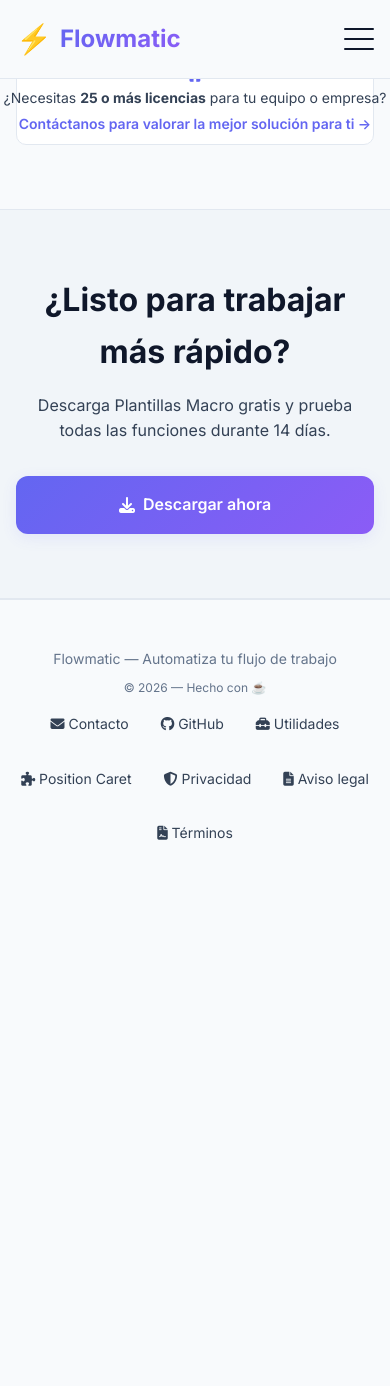
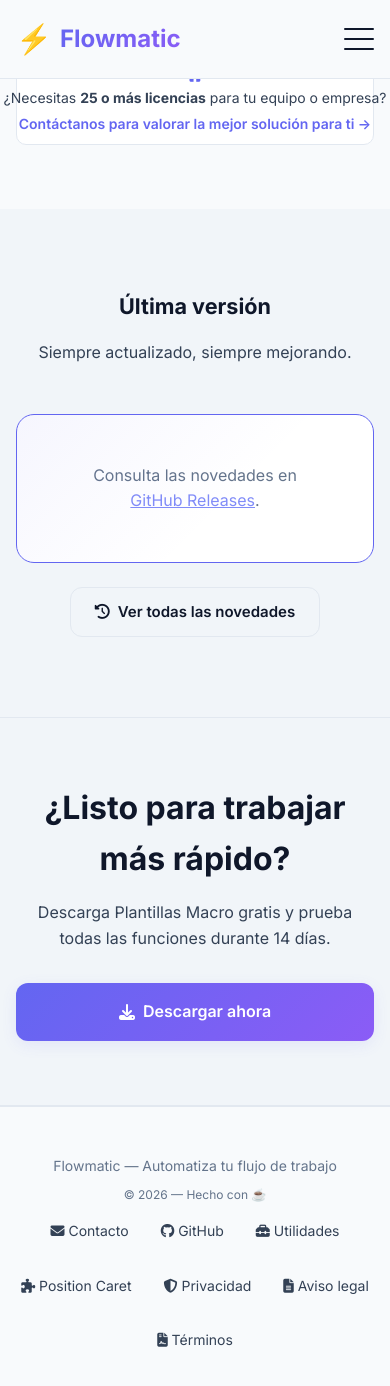
Before and after one commit to flowmaticc/flowmaticc.github.io, a Jekyll site: the page built from index.html, in a window 390 px wide and 1400 px high, scrolled down 6711 px. Shown: the top 1386 px of the window. Built offline with Jekyll 4.4.1, drawn with Linux system fonts in a browser that asks for light colours; nearby versions of some CDN libraries; comment, search, counter and statistics services are not loaded; before the commit the page ends 7603 px from its top, so only the background shows below that.

Commit message:
Add files via upload

```diff
--- a/_includes/navbar.html
+++ b/_includes/navbar.html
@@ -38,6 +38,9 @@
         </div>
       </div>
 
+      <a href="/novedades/" class="nav-link {% if page.nav_active == 'novedades' %}active{% endif %}">
+        <i class="fas fa-rocket"></i> Novedades
+      </a>
       <a href="https://github.com/joseqwrtt" target="_blank" class="nav-link">
         <i class="fab fa-github"></i> GitHub
       </a>
--- a/index.html
+++ b/index.html
@@ -451,6 +451,164 @@
   </div>
 </section>
 
+<!-- ══════════════════════════════════════════════════════
+     SECCIÓN: ÚLTIMA VERSIÓN (dinámica desde GitHub Releases)
+     ══════════════════════════════════════════════════════ -->
+<section class="latest-release-section" id="novedades">
+  <div class="container">
+    <div class="section-header">
+      <h2 class="section-title">Última versión</h2>
+      <p class="section-subtitle">Siempre actualizado, siempre mejorando.</p>
+    </div>
+    <div id="latest-release-widget" class="latest-release-widget">
+      <div class="latest-release-loading">
+        <span class="lrs-spinner"></span> Cargando información de versión…
+      </div>
+    </div>
+    <div style="text-align:center;margin-top:1.5rem">
+      <a href="/novedades/" class="btn btn-outline">
+        <i class="fas fa-history"></i> Ver todas las novedades
+      </a>
+    </div>
+  </div>
+</section>
+
+<style>
+.latest-release-section {
+  padding: 5rem 0;
+  background: var(--bg-secondary);
+}
+.latest-release-widget {
+  max-width: 720px;
+  margin: 0 auto;
+  background: var(--bg-card);
+  border: 1px solid var(--accent);
+  border-radius: 18px;
+  padding: 2rem 2.25rem;
+  position: relative;
+  overflow: hidden;
+}
+.latest-release-widget::before {
+  content: '';
+  position: absolute;
+  inset: 0;
+  background: linear-gradient(135deg, rgba(99,102,241,0.06) 0%, transparent 60%);
+  pointer-events: none;
+}
+.latest-release-loading {
+  text-align: center;
+  color: var(--text-muted);
+  font-size: 0.9rem;
+  display: flex;
+  align-items: center;
+  justify-content: center;
+  gap: 0.6rem;
+  padding: 1.5rem 0;
+}
+.lrs-spinner {
+  display: inline-block;
+  width: 16px; height: 16px;
+  border: 2px solid var(--border);
+  border-top-color: var(--accent);
+  border-radius: 50%;
+  animation: spin 0.8s linear infinite;
+}
+.lrw-top {
+  display: flex;
+  align-items: center;
+  justify-content: space-between;
+  flex-wrap: wrap;
+  gap: 0.75rem;
+  margin-bottom: 1rem;
+}
+.lrw-tag {
+  display: flex;
+  align-items: center;
+  gap: 0.6rem;
+}
+.lrw-tag h3 { font-size: 1.2rem; font-weight: 800; color: var(--text-primary); }
+.lrw-badge {
+  font-size: 0.65rem; font-weight: 700; letter-spacing: 0.5px;
+  text-transform: uppercase;
+  background: rgba(16,185,129,0.15); color: var(--success);
+  border: 1px solid rgba(16,185,129,0.3);
+  padding: 0.2rem 0.5rem; border-radius: 6px;
+}
+.lrw-date { font-size: 0.8rem; color: var(--text-muted); }
+.lrw-notes {
+  font-size: 0.875rem; color: var(--text-secondary);
+  line-height: 1.7; border-top: 1px solid var(--border);
+  padding-top: 1rem; margin-bottom: 1.25rem;
+}
+.lrw-notes ul { padding-left: 1.1rem; margin: 0.3rem 0; }
+.lrw-notes li { margin-bottom: 0.15rem; }
+.lrw-notes h1,.lrw-notes h2,.lrw-notes h3 {
+  font-size: 0.9rem; font-weight: 700;
+  color: var(--text-primary); margin: 0.75rem 0 0.3rem;
+}
+.lrw-notes code {
+  background: var(--bg-secondary); border: 1px solid var(--border);
+  border-radius: 4px; padding: 0.1em 0.35em; font-size: 0.83em;
+}
+.lrw-actions { display: flex; flex-wrap: wrap; gap: 0.6rem; }
+</style>
+
+<script src="https://cdnjs.cloudflare.com/ajax/libs/marked/11.2.0/marked.min.js"></script>
+<script>
+(function(){
+  const REPO = 'joseqwrtt/update_app';
+  const widget = document.getElementById('latest-release-widget');
+
+  fetch(`https://api.github.com/repos/${REPO}/releases/latest`, {
+    headers: { 'Accept': 'application/vnd.github+json' }
+  })
+  .then(r => { if(!r.ok) throw new Error(r.status); return r.json(); })
+  .then(rel => {
+    const date = new Date(rel.published_at).toLocaleDateString('es-ES', {
+      day:'numeric', month:'long', year:'numeric'
+    });
+
+    let notesHTML = '';
+    if (rel.body && rel.body.trim()) {
+      // Limitamos a 600 caracteres en portada para no alargar
+      const truncated = rel.body.length > 600 ? rel.body.slice(0, 600) + '…' : rel.body;
+      notesHTML = `<div class="lrw-notes">${marked.parse(truncated)}</div>`;
+    }
+
+    let assetsHTML = '';
+    if (rel.assets && rel.assets.length) {
+      assetsHTML = rel.assets.map((a,i) => {
+        const size = (a.size/1048576).toFixed(1);
+        return `<a href="${a.browser_download_url}" class="btn ${i===0?'btn-primary':'btn-outline'}" download>
+          <i class="fas fa-download"></i> ${a.name} <span style="opacity:.6;font-size:.8em">(${size} MB)</span>
+        </a>`;
+      }).join('');
+    } else {
+      assetsHTML = `<a href="https://github.com/${REPO}/releases/latest" target="_blank" class="btn btn-primary">
+        <i class="fas fa-external-link-alt"></i> Ver en GitHub
+      </a>`;
+    }
+
+    widget.innerHTML = `
+      <div class="lrw-top">
+        <div class="lrw-tag">
+          <h3>${rel.name || rel.tag_name}</h3>
+          <span class="lrw-badge">✓ Última versión</span>
+        </div>
+        <span class="lrw-date"><i class="fas fa-calendar-alt" style="margin-right:.3rem;opacity:.6"></i>${date}</span>
+      </div>
+      ${notesHTML}
+      <div class="lrw-actions">${assetsHTML}</div>`;
+  })
+  .catch(() => {
+    widget.innerHTML = `<p style="color:var(--text-muted);text-align:center;padding:1rem">
+      Consulta las novedades en
+      <a href="https://github.com/${REPO}/releases" target="_blank" style="color:var(--accent-light)">GitHub Releases</a>.
+    </p>`;
+  });
+})();
+</script>
+
 <section class="cta-section">
   <div class="container">
     <h2 class="cta__title">¿Listo para trabajar más rápido?</h2>
```
Also changed, not shown: novedades/index.html (added, +374 -0 lines).
